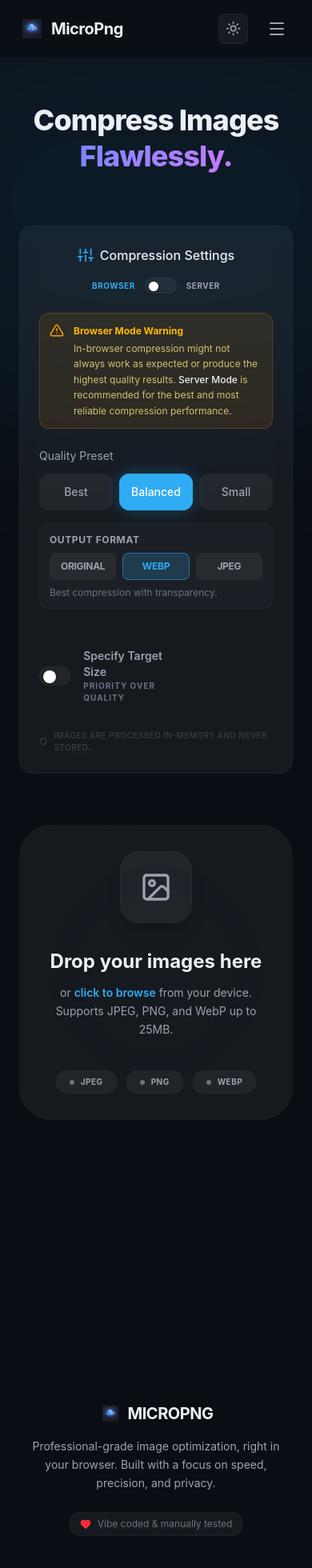
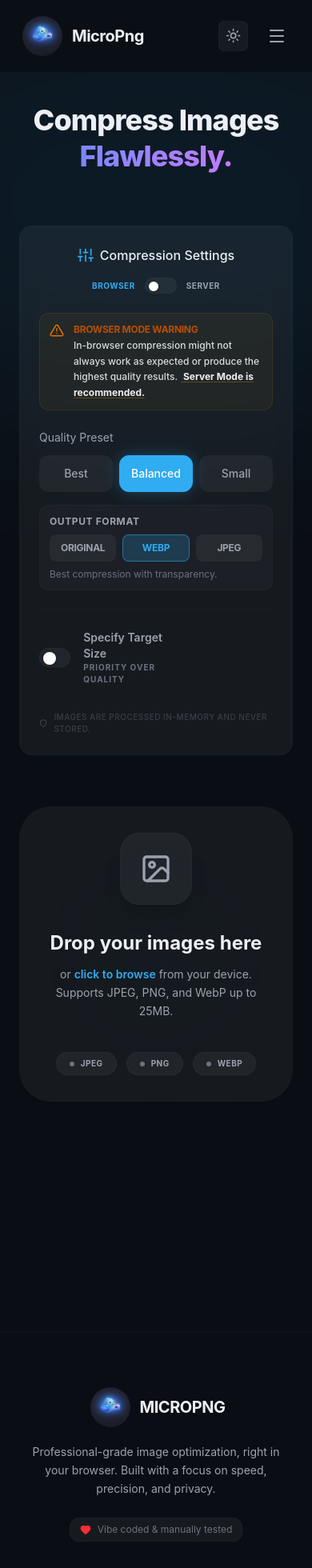
Before and after one commit to SahilFruitwala/filemite, a Next.js app: page / in a window 390 px wide. Shown: the top 1960 px of the page at 80% size. Built offline with nearby package versions, Linux system fonts and the light colour scheme.

Commit message:
feat: Enhance mobile user experience with specific processing mode notices and updated logo styling.

```diff
--- a/src/app/page.tsx
+++ b/src/app/page.tsx
@@ -242,15 +242,30 @@
                                  </div>
                              </div>
 
+                            {isMobile && processingMode === 'server' && (
+                                <div className="bg-blue-500/5 dark:bg-blue-500/10 border border-blue-500/20 rounded-xl p-3 flex gap-3 animate-in fade-in slide-in-from-top-2">
+                                    <svg width="18" height="18" viewBox="0 0 24 24" fill="none" stroke="currentColor" strokeWidth="2" strokeLinecap="round" strokeLinejoin="round" className="text-blue-600 shrink-0"><circle cx="12" cy="12" r="10"/><line x1="12" y1="16" x2="12" y2="12"/><line x1="12" y1="8" x2="12.01" y2="8"/></svg>
+                                    <div className="flex flex-col gap-0.5">
+                                        <span className="text-xs font-bold text-blue-700 uppercase tracking-tight">Mobile Optimization Active</span>
+                                        <p className="text-xs text-foreground/80 leading-relaxed font-medium">
+                                            Browser-side compression is difficult on mobile devices due to CPU limits. We recommend sticking with <span className="text-foreground font-bold underline decoration-blue-500/30 underline-offset-2">Server Mode</span> for a smoother experience.
+                                        </p>
+                                    </div>
+                                </div>
+                            )}
+
                             {processingMode === 'client' && (
-                                <div className="bg-amber-500/10 border border-amber-500/20 rounded-xl p-3 flex gap-3 animate-in fade-in slide-in-from-top-2">
-                                    <svg width="18" height="18" viewBox="0 0 24 24" fill="none" stroke="currentColor" strokeWidth="2" strokeLinecap="round" strokeLinejoin="round" className="text-amber-500 shrink-0"><path d="M10.29 3.86L1.82 18a2 2 0 0 0 1.71 3h16.94a2 2 0 0 0 1.71-3L13.71 3.86a2 2 0 0 0-3.42 0z"/><line x1="12" y1="9" x2="12" y2="13"/><line x1="12" y1="17" x2="12.01" y2="17"/></svg>
-                                    <p className="text-xs text-amber-200/80 leading-relaxed">
-                                        <strong className="text-amber-400 block mb-0.5">Browser Mode Warning</strong>
-                                        In-browser compression might not always work as expected or produce the highest quality results.
-                                        {isMobile && " On mobile devices, it can be extremely CPU-intensive and may cause performance issues."}
-                                        <span className="text-foreground font-medium"> Server Mode</span> is recommended for the best and most reliable compression performance.
-                                    </p>
+                                <div className="bg-amber-500/5 dark:bg-amber-500/10 border border-amber-500/10 dark:border-amber-500/20 rounded-xl p-3 flex gap-3 animate-in fade-in slide-in-from-top-2">
+                                    <svg width="18" height="18" viewBox="0 0 24 24" fill="none" stroke="currentColor" strokeWidth="2" strokeLinecap="round" strokeLinejoin="round" className="text-amber-600 shrink-0"><path d="M10.29 3.86L1.82 18a2 2 0 0 0 1.71 3h16.94a2 2 0 0 0 1.71-3L13.71 3.86a2 2 0 0 0-3.42 0z"/><line x1="12" y1="9" x2="12" y2="13"/><line x1="12" y1="17" x2="12.01" y2="17"/></svg>
+                                    <div className="flex flex-col gap-0.5">
+                                        <span className="text-xs font-bold text-amber-700 uppercase tracking-tight">{isMobile ? "Warning: Performance Impact" : "Browser Mode Warning"}</span>
+                                        <p className="text-xs text-foreground/90 leading-relaxed font-medium">
+                                            {isMobile
+                                                ? "Browser mode is very difficult for mobile hardware to handle. You may experience slow processing or browser crashes."
+                                                : "In-browser compression might not always work as expected or produce the highest quality results."}
+                                            <span className="text-foreground font-bold underline decoration-amber-500/30 underline-offset-2 ml-1"> Server Mode is recommended.</span>
+                                        </p>
+                                    </div>
                                 </div>
                             )}
 
--- a/src/components/Footer.tsx
+++ b/src/components/Footer.tsx
@@ -14,8 +14,8 @@
           {/* Brand & Mission */}
           <div className="lg:col-span-4 flex flex-col items-center lg:items-start gap-4">
             <div className="flex items-center gap-2">
-               <div className="text-white p-1 rounded-xl overflow-hidden flex items-center justify-center">
-                   <Image src="/icon.png" alt="MicroPng Logo" width={20} height={20} className="object-contain" />
+               <div className="text-white p-1 overflow-hidden flex items-center justify-center">
+                   <Image src="/icon.png" alt="MicroPng Logo" width={50} height={50} className="object-contain rounded-full" />
                </div>
                <span className="text-xl font-bold tracking-tight text-foreground uppercase">MicroPng</span>
             </div>
--- a/src/components/Navbar.tsx
+++ b/src/components/Navbar.tsx
@@ -22,8 +22,8 @@
     <>
       <nav className="fixed top-0 w-full z-[100] flex items-center justify-between px-6 py-4 bg-background/80 backdrop-blur-md">
         <Link href="/" className="flex items-center gap-2 z-[101]">
-          <div className="text-white p-1 rounded-xl overflow-hidden flex items-center justify-center">
-             <Image src="/icon.png" alt="MicroPng Logo" width={24} height={24} className="object-contain" />
+          <div className="text-white p-1 overflow-hidden flex items-center justify-center">
+             <Image src="/icon.png" alt="MicroPng Logo" width={50} height={50} className="object-contain rounded-full" />
           </div>
           <span className="text-xl font-bold tracking-tight text-foreground">MicroPng</span>
         </Link>
```
